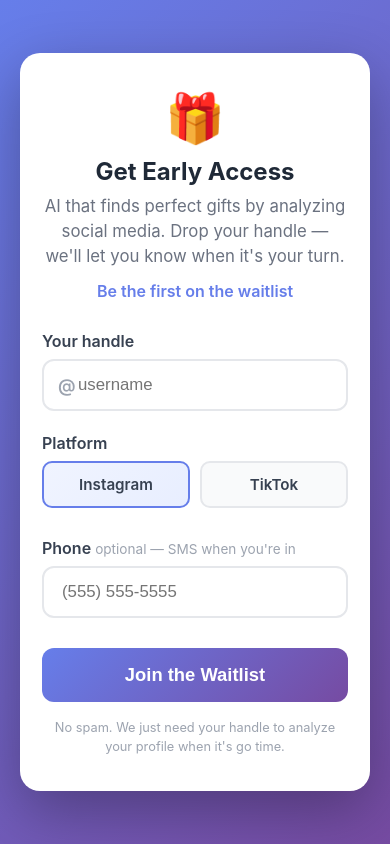
After one commit to ahrenc13/GiftWise, a Flask app: page /beta in a window 390 px wide. The commit adds this page. Run offline with Flask 3, Linux system fonts and the light colour scheme; some libraries are stand-ins or nearby versions.

Commit message:
Add handle-based waitlist system for Gen Z engagement
Replace email-based signup flow with social handle-based waitlist:
- /beta and /waitlist routes serve handle-based signup form
- /api/waitlist POST endpoint stores signups in CSV (handle, platform, phone)
- /api/waitlist/stats returns live count for social proof
- /spot/@<handle> personal dashboard shows position, referrals, days to launch
- Referral tracking: ?ref=username bumps referrer up one spot
- Updated index.html CTAs to point to waitlist instead of signup

https://claude.ai/code/session_01G6vECW7yLGEJMmkbB6vv6L

```diff
--- a/templates/index.html
+++ b/templates/index.html
@@ -336,7 +336,7 @@
             Connect your social media accounts and get ultra-specific gift recommendations
             based on real interests, not generic algorithms.
         </p>
-        <a href="/signup" class="cta-button">Start Free Trial</a>
+        <a href="/beta" class="cta-button">Join the Waitlist</a>
 
         <div class="platform-badges">
             <span class="platform-badge">📷 Instagram</span>
@@ -438,8 +438,8 @@
                     <li>Direct purchase links</li>
                     <li>Cancel anytime</li>
                 </ul>
-                <a href="/signup" class="cta-button" style="width: 100%;">Start 7-Day Free Trial</a>
-                <p class="trial-notice">7-day free trial. No credit card required to start.</p>
+                <a href="/beta" class="cta-button" style="width: 100%;">Join the Waitlist</a>
+                <p class="trial-notice">Drop your handle. We'll let you know when it's your turn.</p>
             </div>
         </div>
     </div>
--- /dev/null
+++ b/templates/waitlist.html
@@ -0,0 +1,330 @@
+<!DOCTYPE html>
+<html lang="en">
+<head>
+    <meta charset="UTF-8">
+    <meta name="viewport" content="width=device-width, initial-scale=1.0">
+    <title>Join the Waitlist - Giftwise</title>
+    <style>
+        * { margin: 0; padding: 0; box-sizing: border-box; }
+
+        body {
+            font-family: -apple-system, BlinkMacSystemFont, 'Segoe UI', Roboto, sans-serif;
+            background: linear-gradient(135deg, #667eea 0%, #764ba2 100%);
+            min-height: 100vh;
+            display: flex;
+            align-items: center;
+            justify-content: center;
+            padding: 20px;
+        }
+
+        .waitlist-container {
+            background: white;
+            border-radius: 20px;
+            padding: 50px 40px;
+            max-width: 480px;
+            width: 100%;
+            box-shadow: 0 20px 60px rgba(0,0,0,0.3);
+        }
+
+        .logo { text-align: center; font-size: 3em; margin-bottom: 10px; }
+
+        h1 {
+            text-align: center;
+            color: #1f2937;
+            margin-bottom: 8px;
+            font-size: 1.8em;
+        }
+
+        .subtitle {
+            text-align: center;
+            color: #6b7280;
+            margin-bottom: 12px;
+            font-size: 1.05em;
+            line-height: 1.5;
+        }
+
+        .live-count {
+            text-align: center;
+            color: #667eea;
+            font-weight: 600;
+            font-size: 1em;
+            margin-bottom: 30px;
+        }
+
+        .form-group { margin-bottom: 22px; }
+
+        label {
+            display: block;
+            font-weight: 600;
+            color: #374151;
+            margin-bottom: 8px;
+            font-size: 1em;
+        }
+
+        .label-hint {
+            font-weight: 400;
+            color: #9ca3af;
+            font-size: 0.85em;
+        }
+
+        input[type="text"], input[type="tel"] {
+            width: 100%;
+            padding: 14px 18px;
+            border: 2px solid #e5e7eb;
+            border-radius: 12px;
+            font-size: 1.05em;
+            transition: all 0.2s;
+        }
+
+        input[type="text"]:focus, input[type="tel"]:focus {
+            outline: none;
+            border-color: #667eea;
+            box-shadow: 0 0 0 3px rgba(102, 126, 234, 0.1);
+        }
+
+        .handle-input-wrapper {
+            position: relative;
+        }
+
+        .handle-input-wrapper .at-symbol {
+            position: absolute;
+            left: 16px;
+            top: 50%;
+            transform: translateY(-50%);
+            color: #9ca3af;
+            font-size: 1.1em;
+            font-weight: 600;
+        }
+
+        .handle-input-wrapper input {
+            padding-left: 34px;
+        }
+
+        .platform-toggle {
+            display: flex;
+            gap: 10px;
+            margin-top: 4px;
+        }
+
+        .platform-option {
+            flex: 1;
+            position: relative;
+        }
+
+        .platform-option input[type="radio"] {
+            position: absolute;
+            opacity: 0;
+        }
+
+        .platform-label {
+            display: block;
+            text-align: center;
+            padding: 12px 10px;
+            border: 2px solid #e5e7eb;
+            border-radius: 10px;
+            cursor: pointer;
+            transition: all 0.2s;
+            font-size: 0.95em;
+            background: #f9fafb;
+        }
+
+        .platform-label:hover {
+            border-color: #667eea;
+            background: #f0f4ff;
+        }
+
+        .platform-option input[type="radio"]:checked + .platform-label {
+            border-color: #667eea;
+            background: linear-gradient(135deg, #f0f4ff 0%, #e8eeff 100%);
+            font-weight: 600;
+        }
+
+        .submit-button {
+            width: 100%;
+            padding: 16px;
+            background: linear-gradient(135deg, #667eea 0%, #764ba2 100%);
+            color: white;
+            border: none;
+            border-radius: 12px;
+            font-size: 1.15em;
+            font-weight: 600;
+            cursor: pointer;
+            transition: all 0.2s;
+            margin-top: 8px;
+        }
+
+        .submit-button:hover {
+            transform: translateY(-2px);
+            box-shadow: 0 10px 25px rgba(102, 126, 234, 0.3);
+        }
+
+        .submit-button:disabled {
+            opacity: 0.6;
+            cursor: not-allowed;
+            transform: none;
+        }
+
+        .error-message {
+            background: #fef2f2;
+            color: #dc2626;
+            padding: 12px 16px;
+            border-radius: 10px;
+            margin-bottom: 20px;
+            font-size: 0.95em;
+            border: 1px solid #fecaca;
+        }
+
+        .success-message {
+            background: #f0fdf4;
+            color: #16a34a;
+            padding: 12px 16px;
+            border-radius: 10px;
+            margin-bottom: 20px;
+            font-size: 0.95em;
+            border: 1px solid #bbf7d0;
+        }
+
+        .fine-print {
+            text-align: center;
+            color: #9ca3af;
+            font-size: 0.8em;
+            margin-top: 16px;
+            line-height: 1.5;
+        }
+
+        .referral-badge {
+            text-align: center;
+            background: #fef3c7;
+            border: 1px solid #fbbf24;
+            border-radius: 10px;
+            padding: 10px 16px;
+            margin-bottom: 20px;
+            font-size: 0.9em;
+            color: #92400e;
+        }
+
+        @media (max-width: 500px) {
+            .waitlist-container { padding: 35px 22px; }
+            h1 { font-size: 1.5em; }
+        }
+    </style>
+</head>
+<body>
+    <div class="waitlist-container">
+        <div class="logo">🎁</div>
+        <h1>Get Early Access</h1>
+        <p class="subtitle">AI that finds perfect gifts by analyzing social media. Drop your handle — we'll let you know when it's your turn.</p>
+
+        <div class="live-count" id="live-count"></div>
+
+        {% if referrer %}
+        <div class="referral-badge">
+            Referred by <strong>@{{ referrer }}</strong> — you both move up when you join
+        </div>
+        {% endif %}
+
+        <div id="error-box" class="error-message" style="display:none;"></div>
+        <div id="success-box" class="success-message" style="display:none;"></div>
+
+        <form id="waitlist-form">
+            <div class="form-group">
+                <label>Your handle</label>
+                <div class="handle-input-wrapper">
+                    <span class="at-symbol">@</span>
+                    <input type="text" id="handle" name="handle" required
+                           placeholder="username" autocomplete="off" autocapitalize="off">
+                </div>
+            </div>
+
+            <div class="form-group">
+                <label>Platform</label>
+                <div class="platform-toggle">
+                    <div class="platform-option">
+                        <input type="radio" id="platform-instagram" name="platform" value="instagram" checked>
+                        <label for="platform-instagram" class="platform-label">Instagram</label>
+                    </div>
+                    <div class="platform-option">
+                        <input type="radio" id="platform-tiktok" name="platform" value="tiktok">
+                        <label for="platform-tiktok" class="platform-label">TikTok</label>
+                    </div>
+                </div>
+            </div>
+
+            <div class="form-group">
+                <label>Phone <span class="label-hint">optional — SMS when you're in</span></label>
+                <input type="tel" id="phone" name="phone" placeholder="(555) 555-5555">
+            </div>
+
+            <input type="hidden" id="referrer" name="referrer" value="{{ referrer or '' }}">
+
+            <button type="submit" class="submit-button" id="submit-btn">Join the Waitlist</button>
+        </form>
+
+        <p class="fine-print">No spam. We just need your handle to analyze your profile when it's go time.</p>
+    </div>
+
+    <script>
+        // Fetch live waitlist count
+        fetch('/api/waitlist/stats')
+            .then(r => r.json())
+            .then(data => {
+                const el = document.getElementById('live-count');
+                if (data.total > 0) {
+                    el.textContent = data.total + ' people on the waitlist';
+                } else {
+                    el.textContent = 'Be the first on the waitlist';
+                }
+            })
+            .catch(() => {});
+
+        // Handle form submission
+        document.getElementById('waitlist-form').addEventListener('submit', function(e) {
+            e.preventDefault();
+            const btn = document.getElementById('submit-btn');
+            const errorBox = document.getElementById('error-box');
+            const successBox = document.getElementById('success-box');
+            errorBox.style.display = 'none';
+            successBox.style.display = 'none';
+
+            const handle = document.getElementById('handle').value.trim().replace(/^@/, '');
+            const platform = document.querySelector('input[name="platform"]:checked').value;
+            const phone = document.getElementById('phone').value.trim();
+            const referrer = document.getElementById('referrer').value;
+
+            if (!handle) {
+                errorBox.textContent = 'Handle is required.';
+                errorBox.style.display = 'block';
+                return;
+            }
+
+            btn.disabled = true;
+            btn.textContent = 'Joining...';
+
+            fetch('/api/waitlist', {
+                method: 'POST',
+                headers: {'Content-Type': 'application/json'},
+                body: JSON.stringify({ handle, platform, phone, referrer })
+            })
+            .then(r => r.json())
+            .then(data => {
+                if (data.error) {
+                    errorBox.textContent = data.error;
+                    errorBox.style.display = 'block';
+                    btn.disabled = false;
+                    btn.textContent = 'Join the Waitlist';
+                } else {
+                    // Redirect to personal dashboard
+                    window.location.href = '/spot/@' + encodeURIComponent(data.handle);
+                }
+            })
+            .catch(() => {
+                errorBox.textContent = 'Something went wrong. Try again.';
+                errorBox.style.display = 'block';
+                btn.disabled = false;
+                btn.textContent = 'Join the Waitlist';
+            });
+        });
+    </script>
+    <script type="text/javascript" src="https://s.skimresources.com/js/298548X178612"></script>
+</body>
+</html>
```
Also changed, not shown: giftwise_app.py (+151 -0 lines), templates/waitlist_dashboard.html (added, +249 -0 lines).
